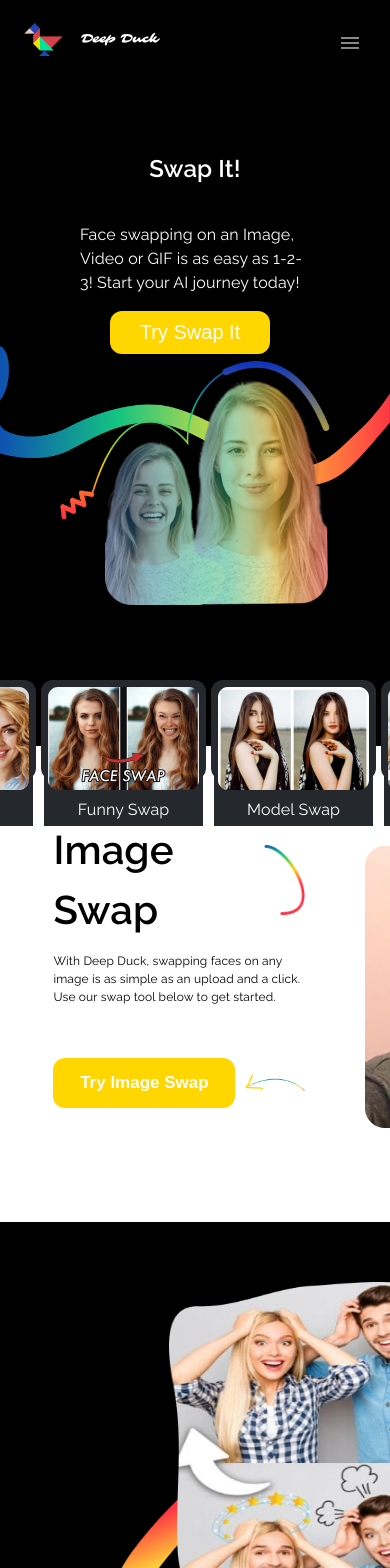
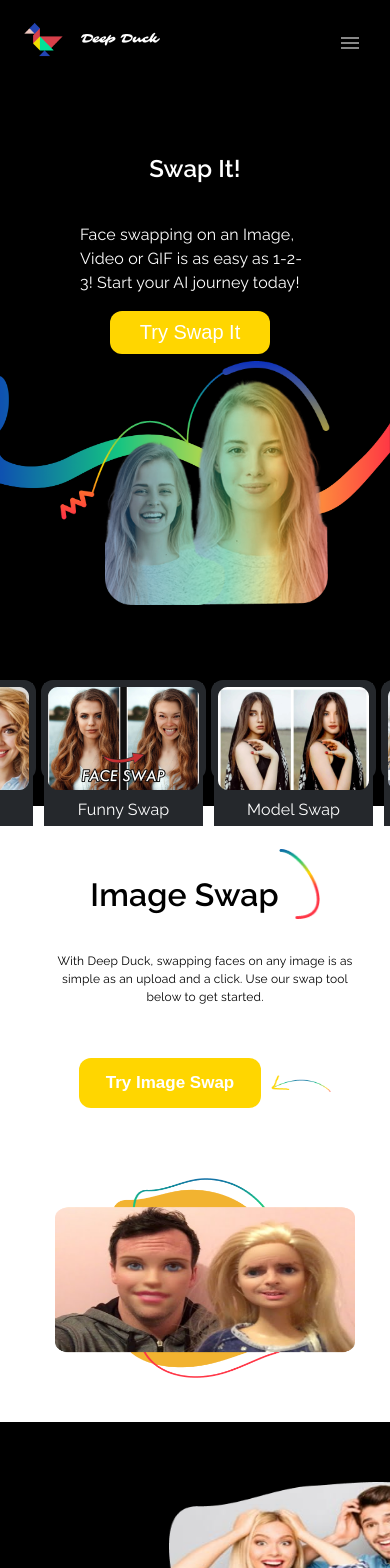
Before and after one commit to Rameeshakhan/DeepDuck, a React (Vite) app: page / in a window 390 px wide. Shown: the top 1568 px of the page. Built offline with nearby package versions, Linux system fonts and the light colour scheme.

Commit message:
Responsivness

```diff
--- a/src/assets/css/res.module.css
+++ b/src/assets/css/res.module.css
@@ -1,5 +1,49 @@
+/* landing page section 2 */
+
+.section2main{
+  background: White;
+    padding: 06%;
+   display: flex ;
+   text-align: left;
+}
+
+.section2image{
+  height:auto;
+   width:auto;
+   margin: auto;
+}
+
+.section2Content{
+  display: flex;
+  flex-direction: column;
+  /* justify-content: center;
+  align-items: center; */
+  color: black;
+  font-family: Raleway;
+}
+
+
+/* landing page section 3 */
+
+
 @media screen and (max-width: 800px) {
-    .media-query-container {
+    .section2main {
       display: block;
+      text-align: center;
+      margin: auto;
+    }
+
+    .section2Content{
+      display: flex;
+      flex-direction: column;
+      justify-content: center;
+      align-items: center;
+      color: black;
+      font-family: Raleway;
+    }
+
+    .section2image{
+      height:200px;
+       width:300px;
     }
   }
--- a/src/pages/Landing/IntroSection.jsx
+++ b/src/pages/Landing/IntroSection.jsx
@@ -20,7 +20,7 @@ const IntroSection = () => {
         backgroundSize: 'contain',
         backgroundPosition: 'center',
         backgroundRepeat: "no-repeat",
-        height: "660px",
+        height: "720px",
       }}
     >
       <div className={styles['grid-container']}>
--- a/src/pages/Landing/Section2.jsx
+++ b/src/pages/Landing/Section2.jsx
@@ -12,38 +12,31 @@ const Section2 = () => {
         margin: "10px",
         padding: "10px 20px 10px 20px",
         width: "100%",
-        display: "flex"
+        display: "flex",
+
     };
 
     return (
         <>
-            <div style={{
-                background: "White",
-                padding: "06%",
-                display: "flex"
-            }}
+            <div
+            className={styles.section2main}
             >
                 <div style={divStyles}>
-                <div style={{
-                        display: "flex",
-                        flexDirection: "column",
-                        justifyContent: "center",
-                        color: "black",
-                        fontFamily: "Raleway",
-                    }}>
+                <div
+                    className={styles.section2Content}
+                    >
                         <div style={{
                             display: "flex",
-                            alignItems: "center",
-                            gap: "10px",
+                            gap: "0px",
                         }}>
                             <h1
-                                style={{
-                                    margin: "0px",
-                                    fontSize: "40px",
-                                    fontWeight: "600"
-                                }}
+                                // style={{
+                                //     margin: "0px",
+                                //     fontSize: "40px",
+                                //     fontWeight: "600"
+                                // }}
                             >Image Swap</h1>
-                            <img src={stick} height="70px" width="41px" />
+                            <img src={stick} height="70px" width="41px"/>
                         </div>
                         <p
                             style={{
@@ -77,7 +70,7 @@ const Section2 = () => {
                     </div>
                 </div>
                 <div style={divStyles}>
-                <img src={image1} alt="Image" />
+                <img src={image1} alt="Image" className={styles.section2image} />
                 </div>
             </div>
         </>
```
